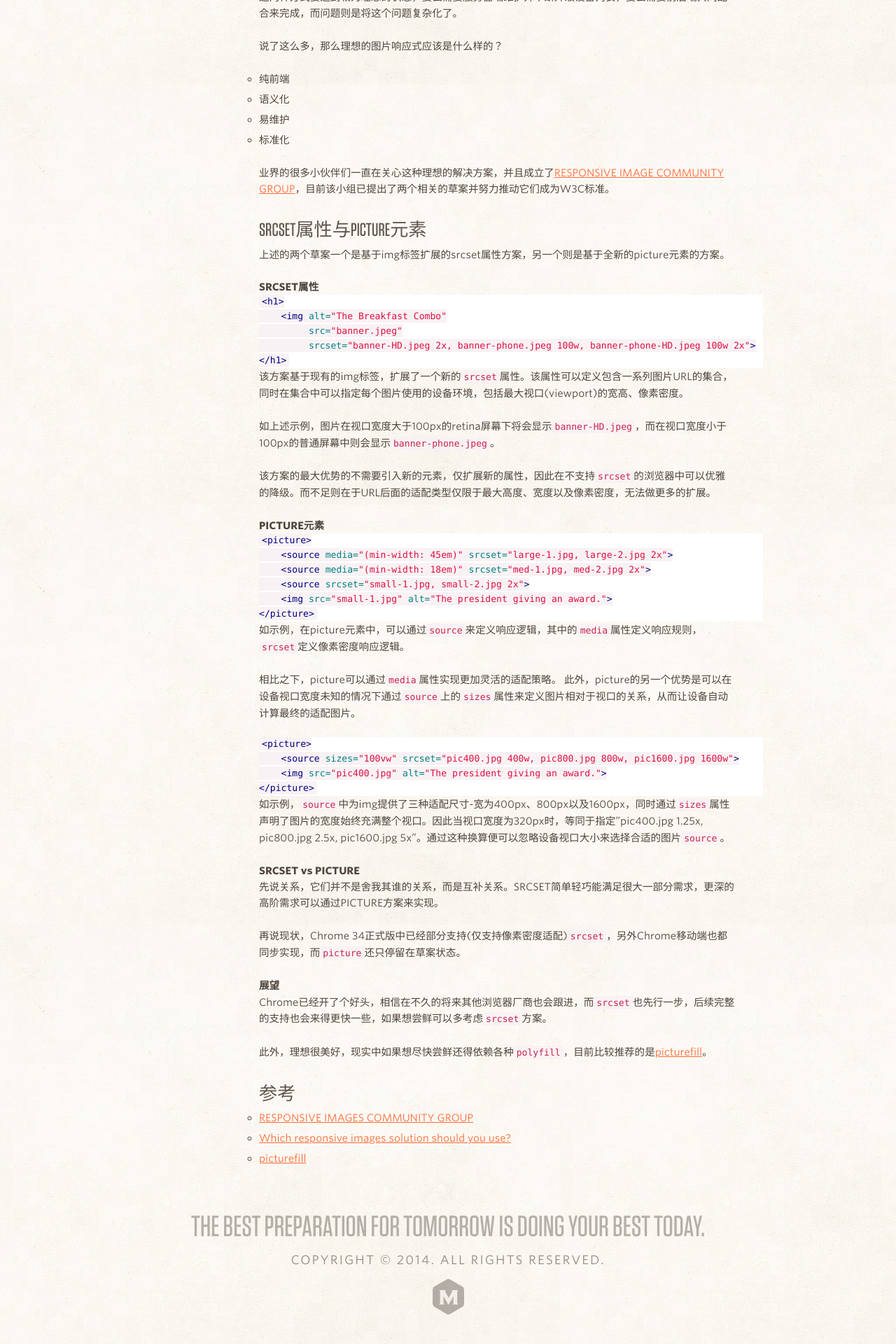
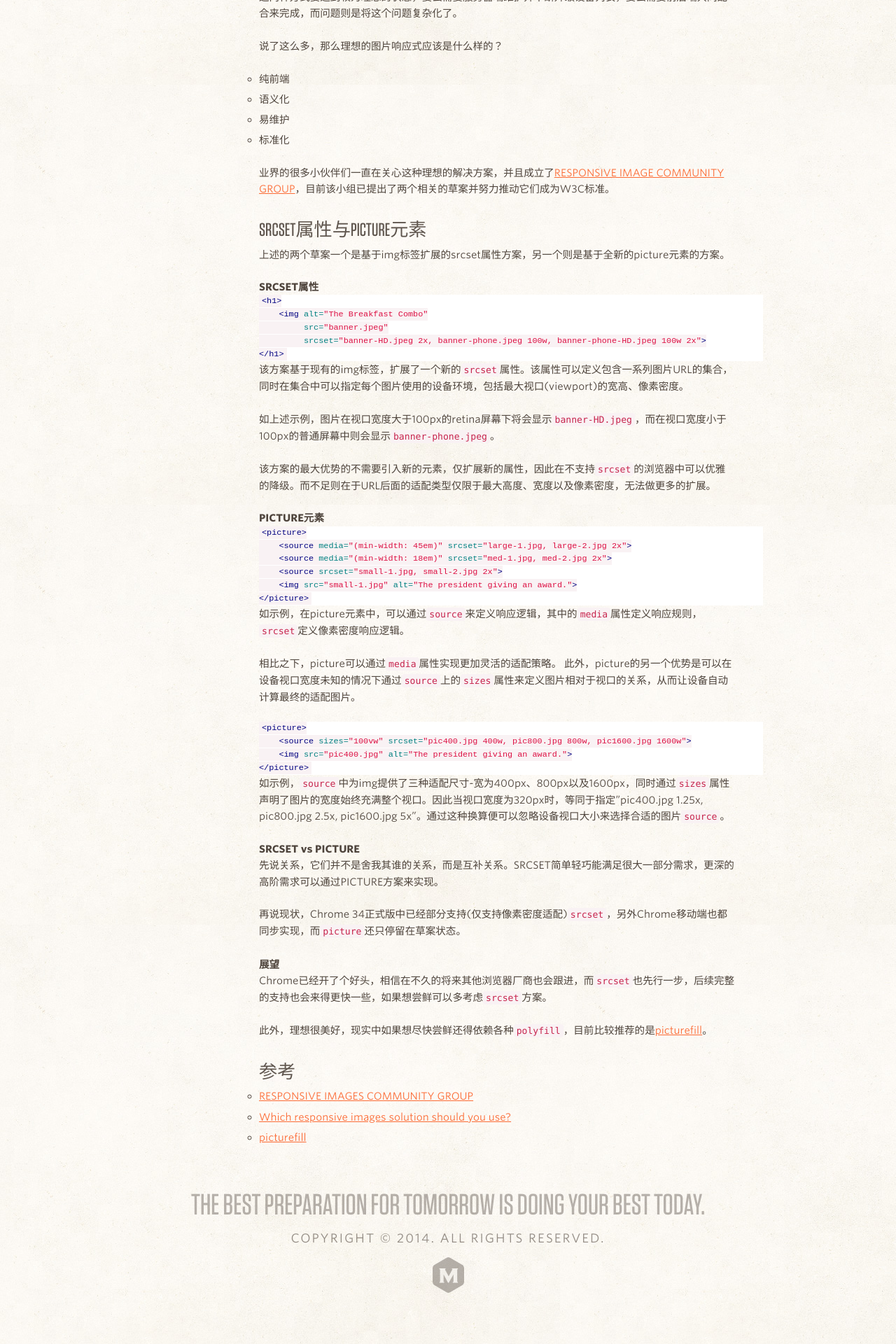
Before and after one commit to miller/miller.github.io, a Jekyll site: the page built from _posts/2014-04-20-闲谈响应式图片与SRCSET.md, in a window 1280 px wide. Shown: the part 1679-3599 px from the top of the page at 70% size. Built offline with Jekyll 4.4.1, drawn with Linux system fonts in a browser that asks for light colours; Markdown is read by kramdown in place of the engine named in the settings; comment, search, counter and statistics services are not loaded.

Commit message:
bug fixed

```diff
--- a/css/screen.css
+++ b/css/screen.css
@@ -89,6 +89,13 @@ code {
   color: #c7254e;
   background-color: #f9f2f4;
   border-radius: 4px;
+}
+
+pre code{
+	font: inherit;
+	color: inherit;
+	background-color: none;
+	border-radius: 0;
 }
 
 /* page structure
```
